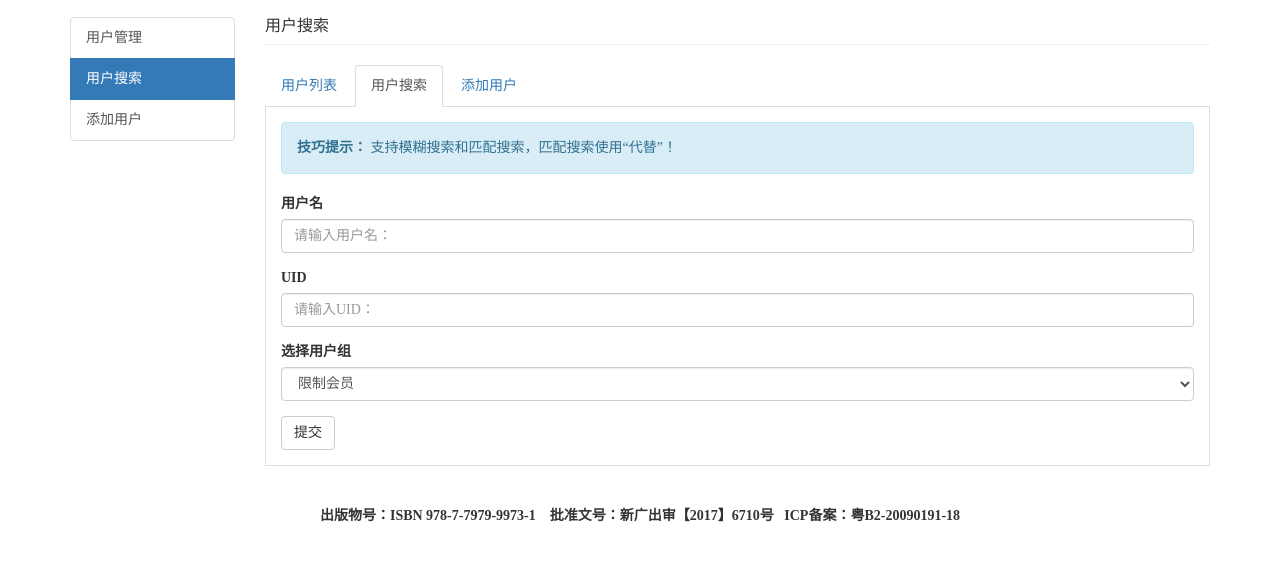
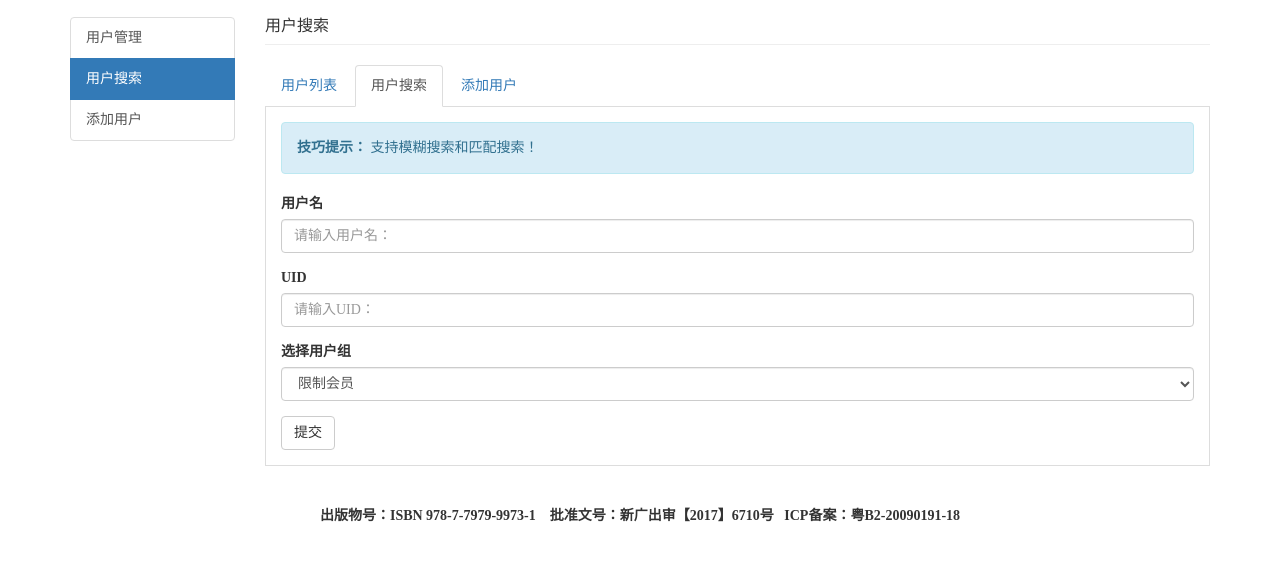
Before and after one commit to Chestnut-D/static, a plain HTML site: page back/user_serch.html in a window 1280 px wide. Shown: the part 53-614 px from the top of the page. Drawn offline with nearby package versions, Linux system fonts and the light colour scheme.

Commit message:
Update user_serch.html

```diff
--- a/back/user_serch.html
+++ b/back/user_serch.html
@@ -88,7 +88,7 @@
                 <form action="#" class="user_search">
                     <div class="alert alert-info" role="alert">
                         <strong>技巧提示：</strong>
-                        支持模糊搜索和匹配搜索，匹配搜索使用“代替”！
+                        支持模糊搜索和匹配搜索！
                     </div>
                     <div class="form-group">
                         <label for="name">用户名</label>
```
